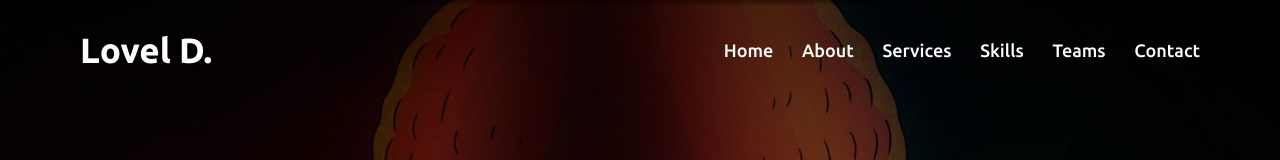
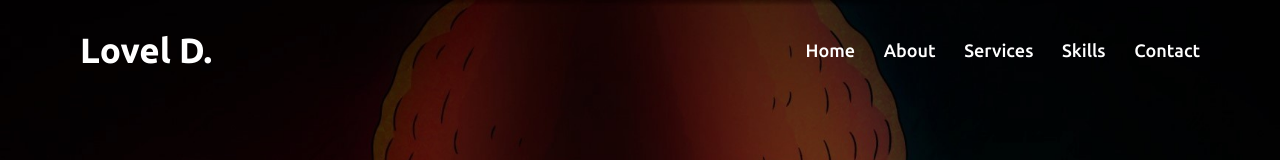
Before and after one commit to LovelLinan/LovelLinan, a plain HTML site: page index.html in a window 1280 px wide. Shown: the top 160 px of the page. Drawn offline with nearby package versions, Linux system fonts and the light colour scheme.

Commit message:
Update index.html
Remove teams tab

```diff
--- a/index.html
+++ b/index.html
@@ -26,7 +26,7 @@
                 <li><a href="#about" class="menu-btn">About</a></li>
                 <li><a href="#services" class="menu-btn">Services</a></li>
                 <li><a href="#skills" class="menu-btn">Skills</a></li>
-                <li><a href="#teams" class="menu-btn">Teams</a></li>
+                <!--li><a href="#teams" class="menu-btn">Teams</a></li-->
                 <li><a href="#contact" class="menu-btn">Contact</a></li>
             </ul>
             <div class="menu-btn">
```
